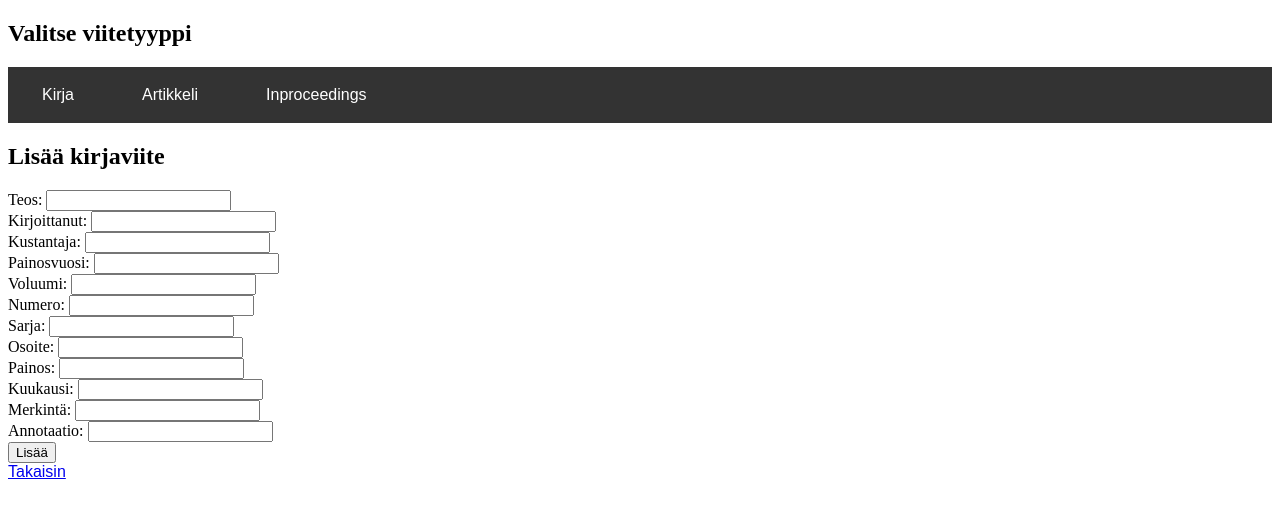
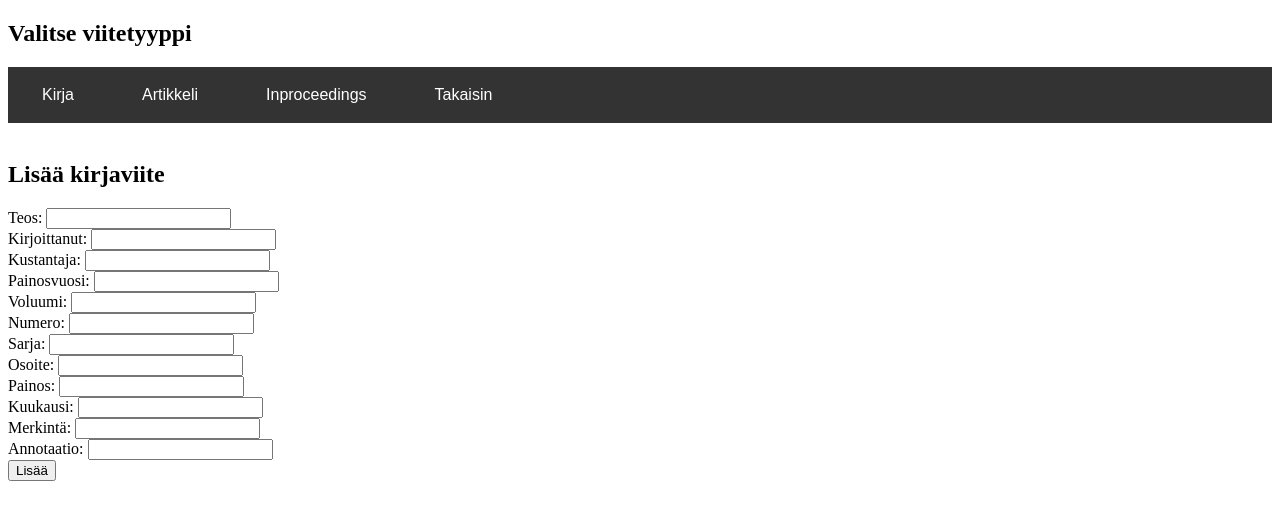
Before and after one commit to Hillomunkit/Viitteidenhallinta, a Flask app: page /new_reference in a window 1280 px wide. Shown: the top 520 px of the page. Run offline with Flask 3, Linux system fonts and the light colour scheme.

Commit message:
moved takaisin option in new_reference.html to navbar

```diff
--- a/src/templates/new_reference.html
+++ b/src/templates/new_reference.html
@@ -21,7 +21,9 @@ Lisää viite
     <input type="hidden" name="reference_type" value="inproceedings">
     <button type="submit">Inproceedings</button>
   </form>
+  <a style="font-family: Arial" href="/">Takaisin</a>
 </div>
+<br>
 
 {% if reference_type == "book" %}
 
@@ -200,8 +202,4 @@ Lisää viite
 
 {% endif %}
 
-<div>
-  <a style="font-family: Arial" href="/">Takaisin</a>
-</div>
-
 {% endblock %}
```
Also changed, not shown: src/templates/layout.html (indentation only).
